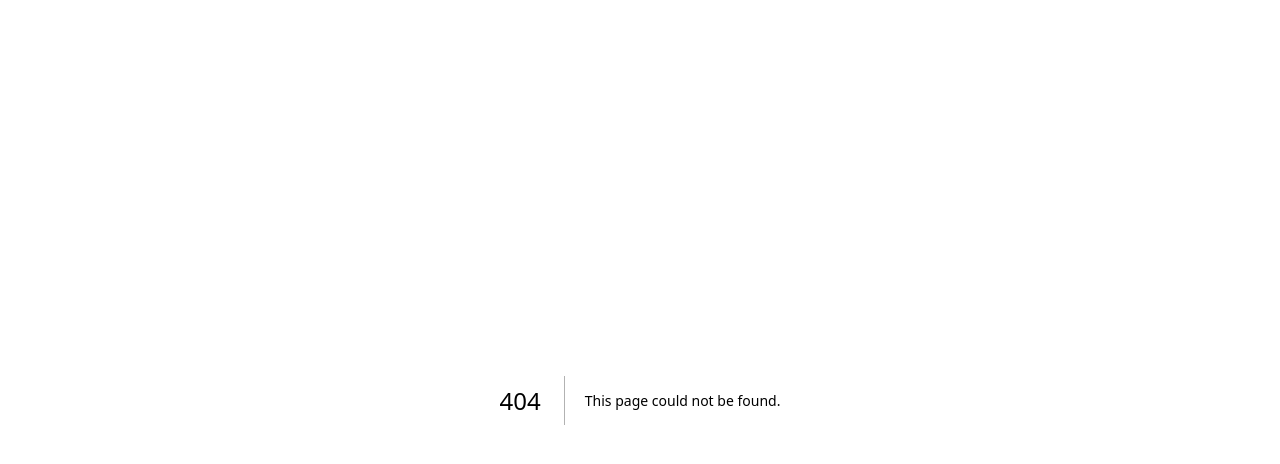
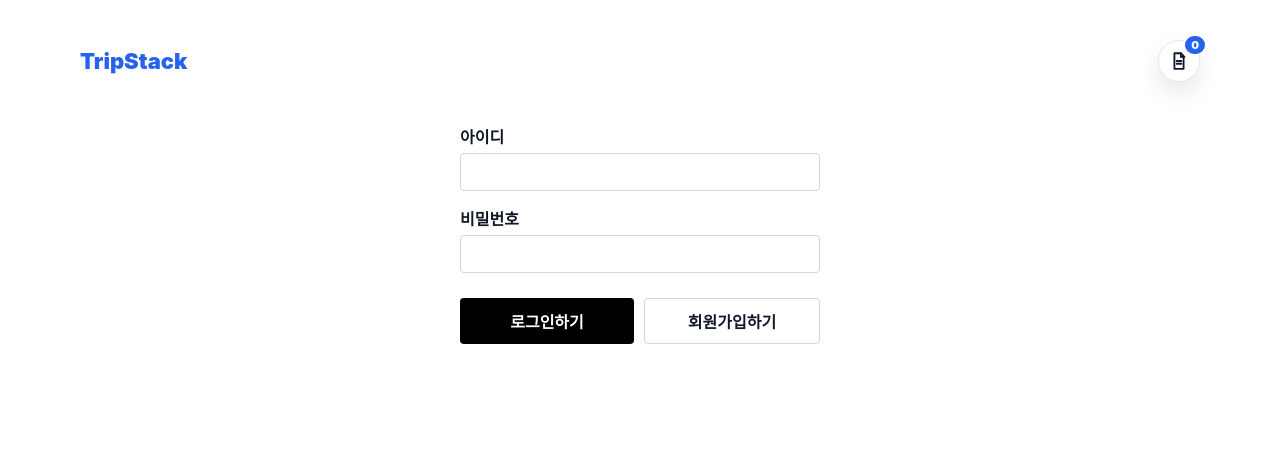
Before and after one commit to Goatt8/TripStack, a Next.js app in the folder client/: page /login in a window 1280 px wide. Before the commit this address had no page. Shown: the top 464 px of the page. Built offline with nearby package versions, Linux system fonts and the light colour scheme; no server answers.

Commit message:
로그인 진입 화면 분리

```diff
--- a/client/src/app/globals.css
+++ b/client/src/app/globals.css
@@ -1,6 +1,7 @@
 @import './styles/base.css';
 @import './styles/layout.css';
 @import './styles/shared.css';
+@import './styles/login.css';
 @import './styles/creator.css';
 @import './styles/consumer-search.css';
 @import './styles/consumer-guidebook-feed.css';
--- /dev/null
+++ b/client/src/app/login/page.tsx
@@ -0,0 +1,5 @@
+import { LoginForm } from '@/components/auth/LoginForm';
+
+export default function LoginPage() {
+  return <LoginForm />;
+}
--- /dev/null
+++ b/client/src/app/styles/login.css
@@ -0,0 +1,58 @@
+.login-panel {
+  width: min(100% - 40px, 400px);
+  margin: 0 auto;
+  padding: 20px;
+}
+
+.login-form {
+  display: flex;
+  flex-direction: column;
+  gap: 15px;
+}
+
+.login-field {
+  display: grid;
+  gap: 5px;
+}
+
+.login-field span {
+  color: #111827;
+  font-weight: 700;
+}
+
+.login-field input {
+  width: 100%;
+  padding: 8px;
+  border: 1px solid #d1d5db;
+  border-radius: 4px;
+  font: inherit;
+}
+
+.login-action-row {
+  display: flex;
+  gap: 10px;
+  width: 100%;
+}
+
+.login-submit,
+.signin-submit {
+  flex: 1;
+  margin-top: 10px;
+  padding: 10px;
+  border-radius: 4px;
+  cursor: pointer;
+  font: inherit;
+  font-weight: 800;
+}
+
+.login-submit {
+  border: 0;
+  background: #000;
+  color: #fff;
+}
+
+.signin-submit {
+  border: 1px solid #d1d5db;
+  background: #fff;
+  color: #111827;
+}
--- /dev/null
+++ b/client/src/components/auth/LoginForm.tsx
@@ -0,0 +1,49 @@
+'use client';
+
+import * as React from 'react';
+import { useRouter } from 'next/navigation';
+import { useState } from 'react';
+
+import { AppHeader } from '@/components/common/AppHeader';
+
+export function LoginForm() {
+  const [id, setId] = useState('');
+  const [password, setPassword] = useState('');
+  const router = useRouter();
+
+  const handleLogin = (event: React.FormEvent) => {
+    event.preventDefault();
+
+    console.log('입력한 아이디:', id);
+    router.push('/consumer');
+  };
+
+  return (
+    <main className="app-shell">
+      <AppHeader compact title="LOGIN" />
+
+      <section className="login-panel">
+        <form className="login-form" onSubmit={handleLogin}>
+          <label className="login-field">
+            <span>아이디</span>
+            <input type="text" value={id} onChange={(event) => setId(event.target.value)} required />
+          </label>
+
+          <label className="login-field">
+            <span>비밀번호</span>
+            <input type="password" value={password} onChange={(event) => setPassword(event.target.value)} required />
+          </label>
+
+          <div className="login-action-row">
+            <button className="login-submit" type="submit">
+              로그인하기
+            </button>
+            <button className="signin-submit" type="button">
+              회원가입하기
+            </button>
+          </div>
+        </form>
+      </section>
+    </main>
+  );
+}
--- a/client/src/components/common/AppHeader.tsx
+++ b/client/src/components/common/AppHeader.tsx
@@ -15,7 +15,7 @@ export function AppHeader({ compact = false, title }: AppHeaderProps) {
         {!compact && <h1>{title}</h1>}
       </div>
       <div className="topbar-actions">
-        {!compact && <Link className="dark-button" href="/">홈</Link>}
+        {!compact && <Link className="dark-button" href="/consumer">홈</Link>}
         <HeaderPrintButton />
       </div>
     </header>
--- a/client/src/components/common/TopTabBar.tsx
+++ b/client/src/components/common/TopTabBar.tsx
@@ -78,7 +78,7 @@ export function TopTabBar({
     <nav className={navClassName} aria-label={isHomeMode ? '컨슈머 주요 탭' : '주요 화면 이동'}>
       <Link
         className={isHomeMode && !isSearchOpen ? 'consumer-feed-tab active' : 'consumer-feed-tab'}
-        href="/"
+        href="/consumer"
         aria-label="홈"
         onClick={onHomeClick}>
         <HomeIcon />
```
Also changed, not shown: client/src/app/consumer/page.tsx (+29 -2 lines), client/src/app/page.tsx (+2 -29 lines).
